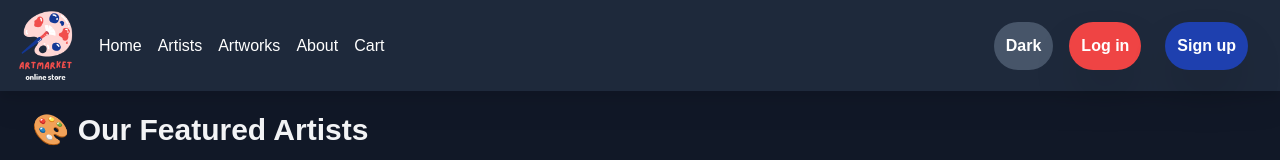
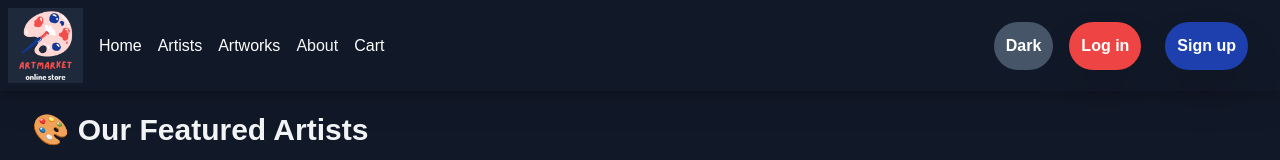
Before and after one commit to SagiYosofov/ArtMarketNextJs, a Next.js app: page /Artists in a window 1280 px wide. Shown: the top 160 px of the page. Built offline with nearby package versions, Linux system fonts and the light colour scheme.

Commit message:
fix navbar being blocked

```diff
--- a/app/Artists/page.jsx
+++ b/app/Artists/page.jsx
@@ -14,7 +14,7 @@ const ArtistsPage = () => {
   };
 
   return (
-    <div className='mt-20 container mx-auto px-4'>
+    <div className='mt-20 container mx-auto px-4 relative z-0'>
       <div className='flex justify-between items-center mb-8'>
         <h2 className='text-3xl font-bold'>
           🎨 Our Featured Artists
--- a/components/Nav.jsx
+++ b/components/Nav.jsx
@@ -34,7 +34,7 @@ const Nav = () => {
   };
 
   return (
-    <div className="flex fixed w-full top-0 left-0 bg-white dark:bg-slate-800 dark:text-white items-center drop-shadow-xl">
+    <div className="fixed top-0 left-0 right-0 bg-white dark:bg-gray-900 shadow-md z-50 flex w-full items-center drop-shadow-xl">
       <Link href="/" className="inline mx-2 my-2">
         <Image
           className="dark:hidden"
```
